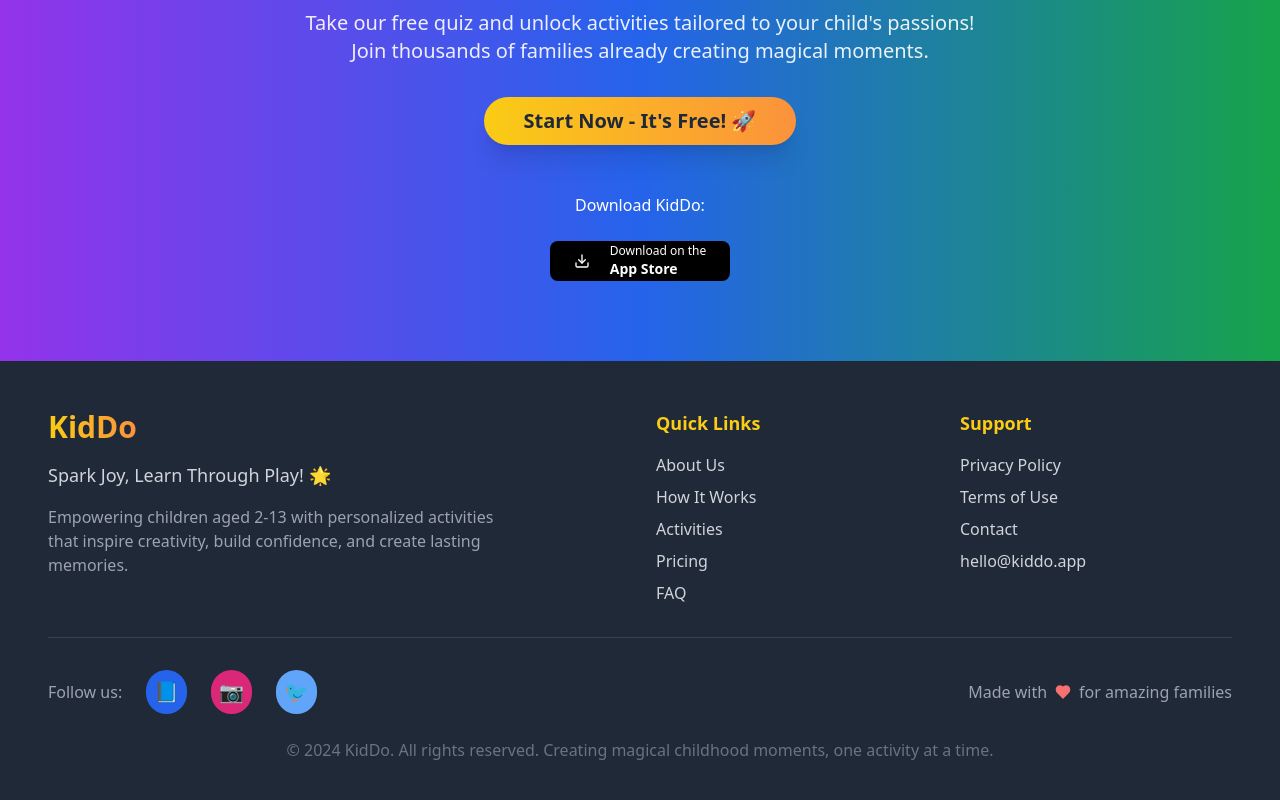
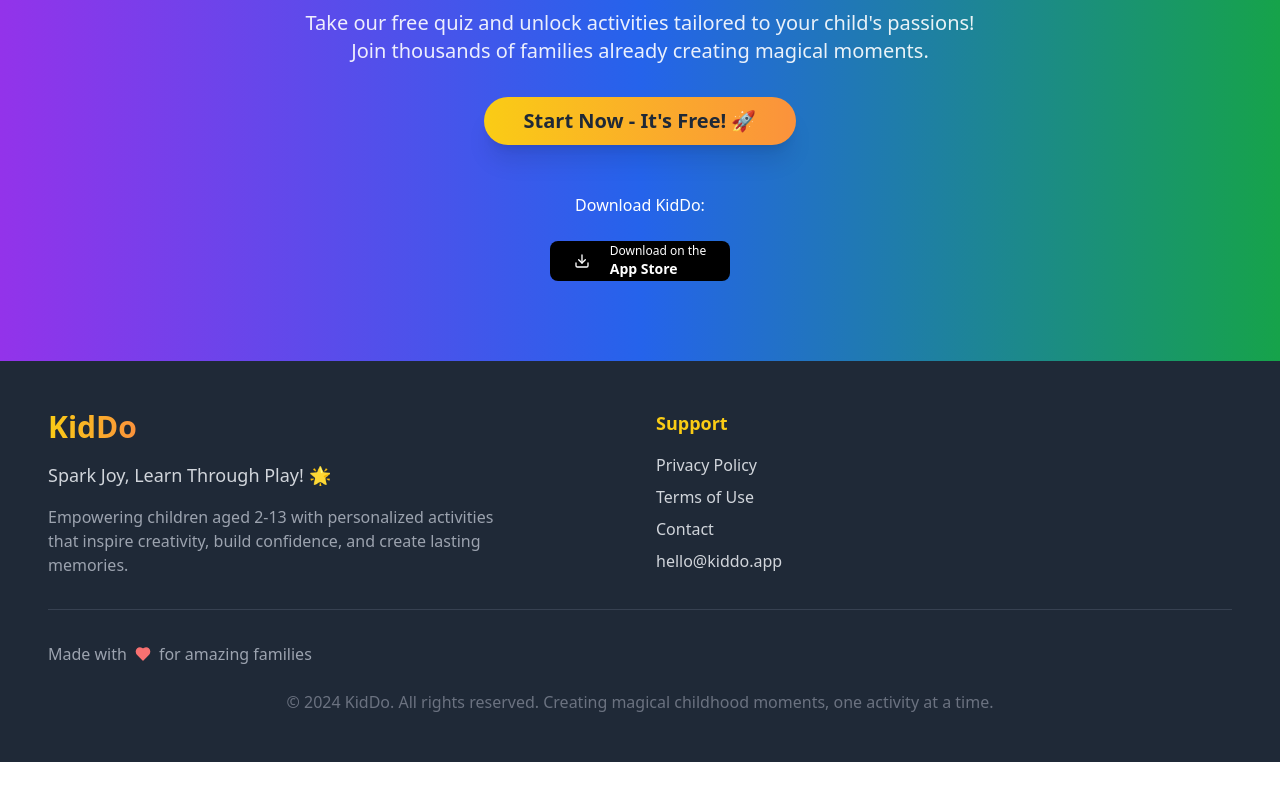
Before and after one commit to Vananh1308/kiddo-activity-spark, a React (Vite) app: page / in a window 1280 px wide. Shown: the part 4133-4933 px from the top of the page. After the commit the page ends 4895 px from the top, so only its background shows below. Built offline with nearby package versions, Linux system fonts and the light colour scheme.

Commit message:
Refactor: Footer links and social media
Removed "Quick Links" and "Follow Us" sections from the footer. Added privacy policy and terms of use links with specified URLs.

```diff
--- a/src/components/Footer.tsx
+++ b/src/components/Footer.tsx
@@ -5,9 +5,9 @@ const Footer = () => {
   return (
     <footer className="bg-gray-800 text-white py-12 px-4">
       <div className="container mx-auto">
-        <div className="grid md:grid-cols-4 gap-8 mb-8">
+        <div className="grid md:grid-cols-2 gap-8 mb-8">
           {/* Logo and Tagline */}
-          <div className="md:col-span-2">
+          <div>
             <h3 className="text-3xl font-bold mb-4">
               <span className="bg-gradient-to-r from-yellow-400 to-orange-400 bg-clip-text text-transparent">
                 KidDo
@@ -21,47 +21,22 @@ const Footer = () => {
             </p>
           </div>
 
-          {/* Quick Links */}
-          <div>
-            <h4 className="font-bold text-lg mb-4 text-yellow-400">Quick Links</h4>
-            <ul className="space-y-2 text-gray-300">
-              <li><a href="#" className="hover:text-yellow-400 transition-colors">About Us</a></li>
-              <li><a href="#" className="hover:text-yellow-400 transition-colors">How It Works</a></li>
-              <li><a href="#" className="hover:text-yellow-400 transition-colors">Activities</a></li>
-              <li><a href="#" className="hover:text-yellow-400 transition-colors">Pricing</a></li>
-              <li><a href="#" className="hover:text-yellow-400 transition-colors">FAQ</a></li>
-            </ul>
-          </div>
-
           {/* Support */}
           <div>
             <h4 className="font-bold text-lg mb-4 text-yellow-400">Support</h4>
             <ul className="space-y-2 text-gray-300">
-              <li><a href="#" className="hover:text-yellow-400 transition-colors">Privacy Policy</a></li>
-              <li><a href="#" className="hover:text-yellow-400 transition-colors">Terms of Use</a></li>
+              <li><a href="https://www.freeprivacypolicy.com/live/c2562dec-8863-4fda-ae7f-3d2bdf5ef767" target="_blank" rel="noopener noreferrer" className="hover:text-yellow-400 transition-colors">Privacy Policy</a></li>
+              <li><a href="https://www.freeprivacypolicy.com/live/c6ceda92-21ba-464c-8e9d-024078492392" target="_blank" rel="noopener noreferrer" className="hover:text-yellow-400 transition-colors">Terms of Use</a></li>
               <li><a href="#" className="hover:text-yellow-400 transition-colors">Contact</a></li>
               <li><a href="mailto:hello@kiddo.app" className="hover:text-yellow-400 transition-colors">hello@kiddo.app</a></li>
             </ul>
           </div>
         </div>
 
-        {/* Social Media */}
+        {/* Bottom Section */}
         <div className="border-t border-gray-700 pt-8">
           <div className="flex flex-col md:flex-row justify-between items-center">
-            <div className="flex items-center space-x-6 mb-4 md:mb-0">
-              <span className="text-gray-400">Follow us:</span>
-              <a href="#" className="bg-blue-600 hover:bg-blue-700 p-2 rounded-full transition-colors">
-                <span className="text-xl">📘</span>
-              </a>
-              <a href="#" className="bg-pink-600 hover:bg-pink-700 p-2 rounded-full transition-colors">
-                <span className="text-xl">📷</span>
-              </a>
-              <a href="#" className="bg-blue-400 hover:bg-blue-500 p-2 rounded-full transition-colors">
-                <span className="text-xl">🐦</span>
-              </a>
-            </div>
-
-            <div className="flex items-center text-gray-400">
+            <div className="flex items-center text-gray-400 mb-4 md:mb-0">
               <span>Made with</span>
               <Heart className="w-4 h-4 mx-2 text-red-400 fill-current" />
               <span>for amazing families</span>
```
